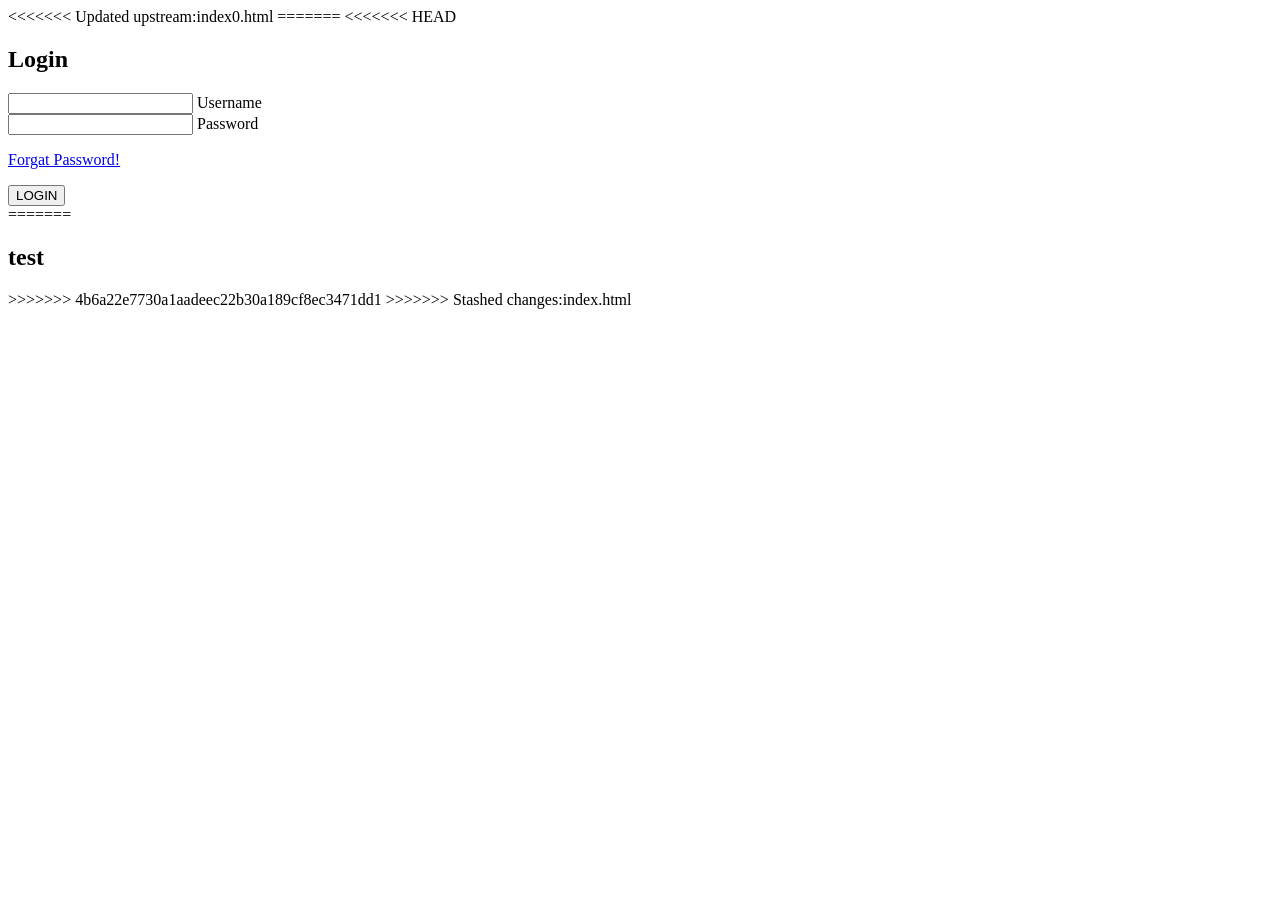
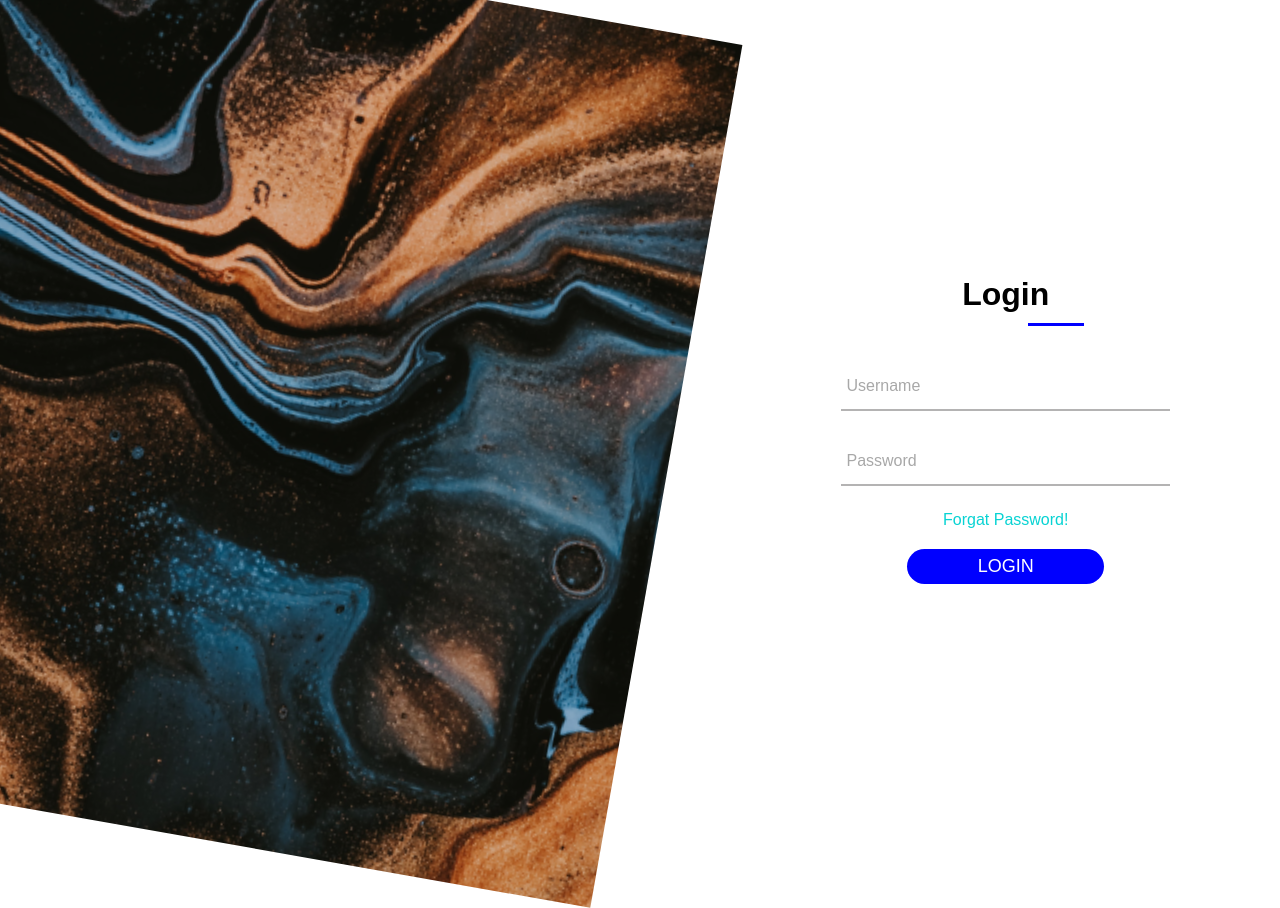
Before and after one commit to akramWEBdev/chalenge, a plain HTML site: page index0.html in a window 1280 px wide. Before the commit the page ends 800 px from the top, so only its background shows below. Drawn offline with Linux system fonts and the light colour scheme.

Commit message:
modification in logine page

```diff
--- a/index0.html
+++ b/index0.html
@@ -5,15 +5,15 @@
     <meta name="viewport" content="width=device-width, initial-scale=1.0">
     <link rel="stylesheet" href="style0.css">
     <title>chalenge</title>
+    <link rel="stylesheet" href="style.css">
 </head>
 <body>
-<<<<<<< Updated upstream:index0.html
+<!-- <<<<<<< Updated upstream:index0.html -->
    <!-- login page -->
 <script src="script0.js"></script>
 =======
-<<<<<<< HEAD
+<!-- <<<<<<< HEAD -->
   <DIV class="back-img">
-
   </DIV>
   <div class="wrapper" >
 
@@ -43,15 +43,8 @@
 
         </div>
       </form>
-
-
-
     <script src="script.js"></script>
-=======
-    <h2>test
-    </h2>
-<script src="script.js"></script>
->>>>>>> 4b6a22e7730a1aadeec22b30a189cf8ec3471dd1
->>>>>>> Stashed changes:index.html
+<!-- >>>>>>> 4b6a22e7730a1aadeec22b30a189cf8ec3471dd1
+>>>>>>> Stashed changes:index.html -->
 </body>
 </html>
--- a/style.css
+++ b/style.css
@@ -1,4 +1,4 @@
-<<<<<<< HEAD
+
 *{
     margin: 0;
     padding: 0;
@@ -7,26 +7,29 @@
   }
   body{
     display: flex;
-    justify-content: flex-end;
+    justify-content: center;
     align-items: center;
     padding-right: 10px;
     background-image: url(fun-facts-bg.png);
     background-size:  100px;
     transform:rotate(10der);
     background-repeat: no-repeat;
+    overflow: hidden;
   }
   .back-img{
-    background-image: url(jonatan-pie-3l3RwQdHRHg-unsplash.jpg);
-    width: 900px;
-    height: 750px;
+    background-image: url(upstream2.webp);
+    width: 1200px;
+    height: 110vh;
     background-size: cover;
     transform: rotate(-80deg);
-
-    margin-right:180px;
+   position: relative;
+   right: 270px;
+   bottom: 40px;
   }
 
   .wrapper{
     position: relative;
+    right: 100px;
     width: 450px;
     height: 100vh;
     border: none;
@@ -146,11 +149,9 @@
     box-shadow: 5px 5px 10px #818181f3;
     letter-spacing: 2px;
   }
-=======
-body{
+/* body{
     display: flex;
     justify-self: center;
     align-items: center;
 
-}
->>>>>>> 4b6a22e7730a1aadeec22b30a189cf8ec3471dd1
+} */
--- a/style1.css
+++ b/style1.css
@@ -194,6 +194,7 @@ button {
     margin-bottom: 60%;
     border-bottom: 15px solid white;
   }
+  /* the position of the buttons */
 #next{
     position: relative;
     top: 400px;
```
Also changed, not shown: upstream2.webp (added).
